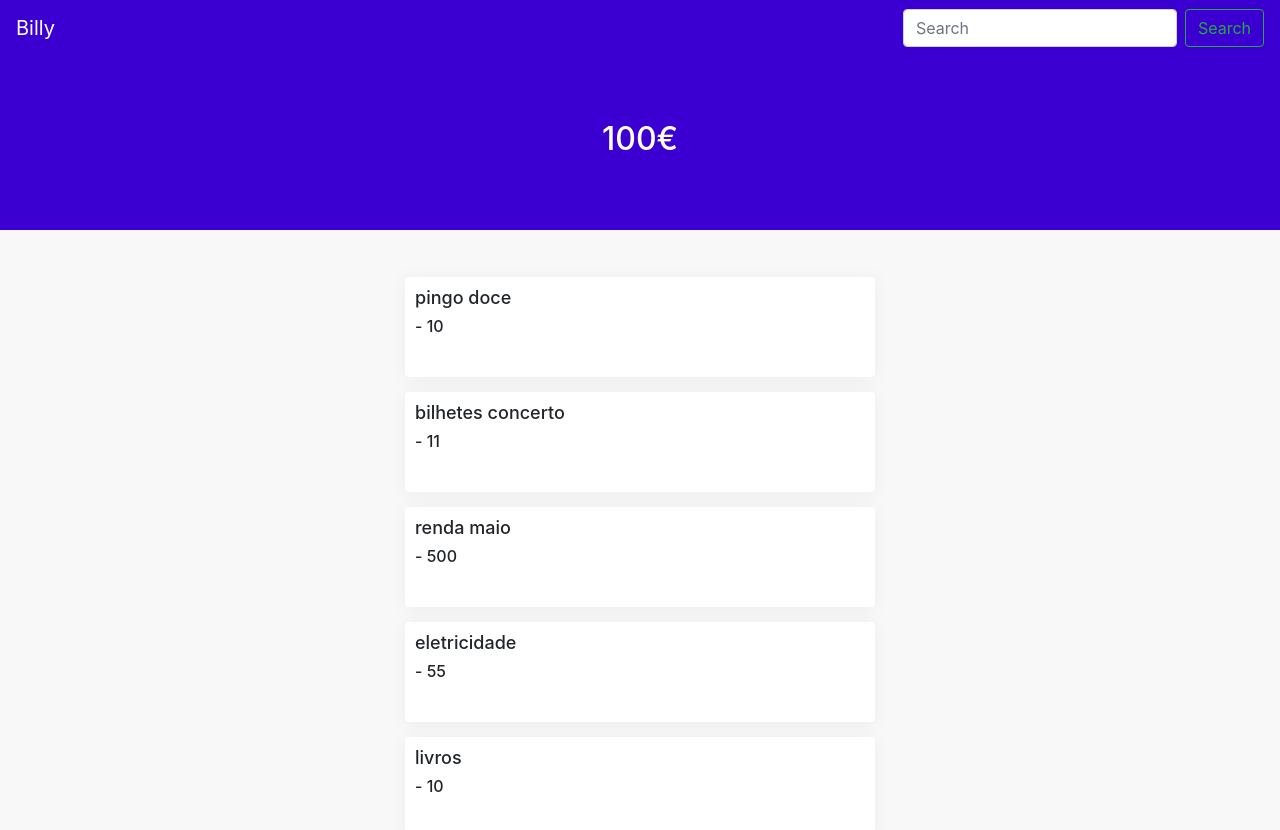
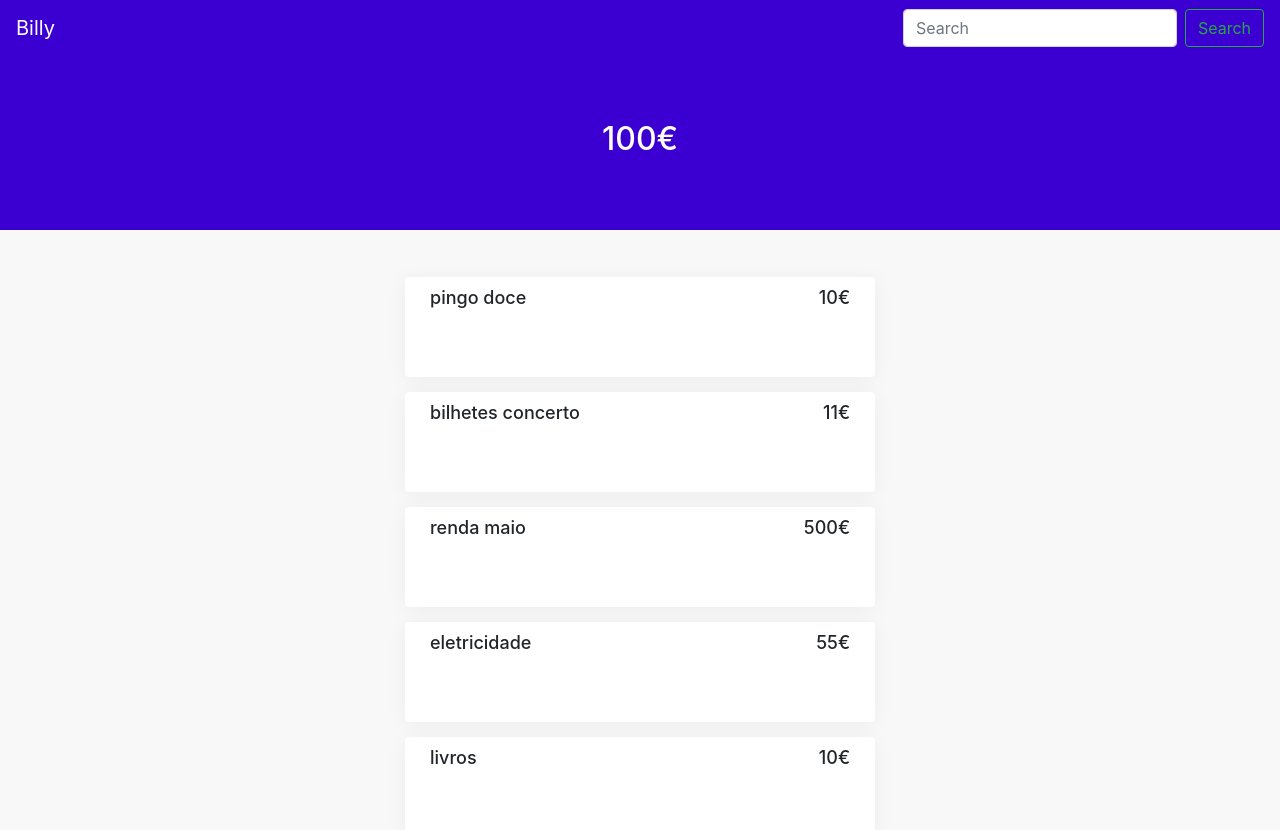
Before and after one commit to anansilva/billy-angular, an Angular app: page / in a window 1280 px wide. Shown: the top 830 px of the page. Built offline with nearby package versions, Linux system fonts and the light colour scheme.

Commit message:
Align items in card

```diff
--- a/src/app/expenses/expense-thumbnail.html
+++ b/src/app/expenses/expense-thumbnail.html
@@ -1,6 +1,6 @@
 <div class="card expense-card">
-    <div class="card-description">
-      <h2>{{expense.description}}</h2>
-      <h3>- {{expense.amount}}</h3>
+    <div class="row card-description">
+      <h2 class="col">{{expense.description}}</h2>
+      <h2 class="col text-right">{{expense.amount}}€</h2>
   </div>
 </div>
```
